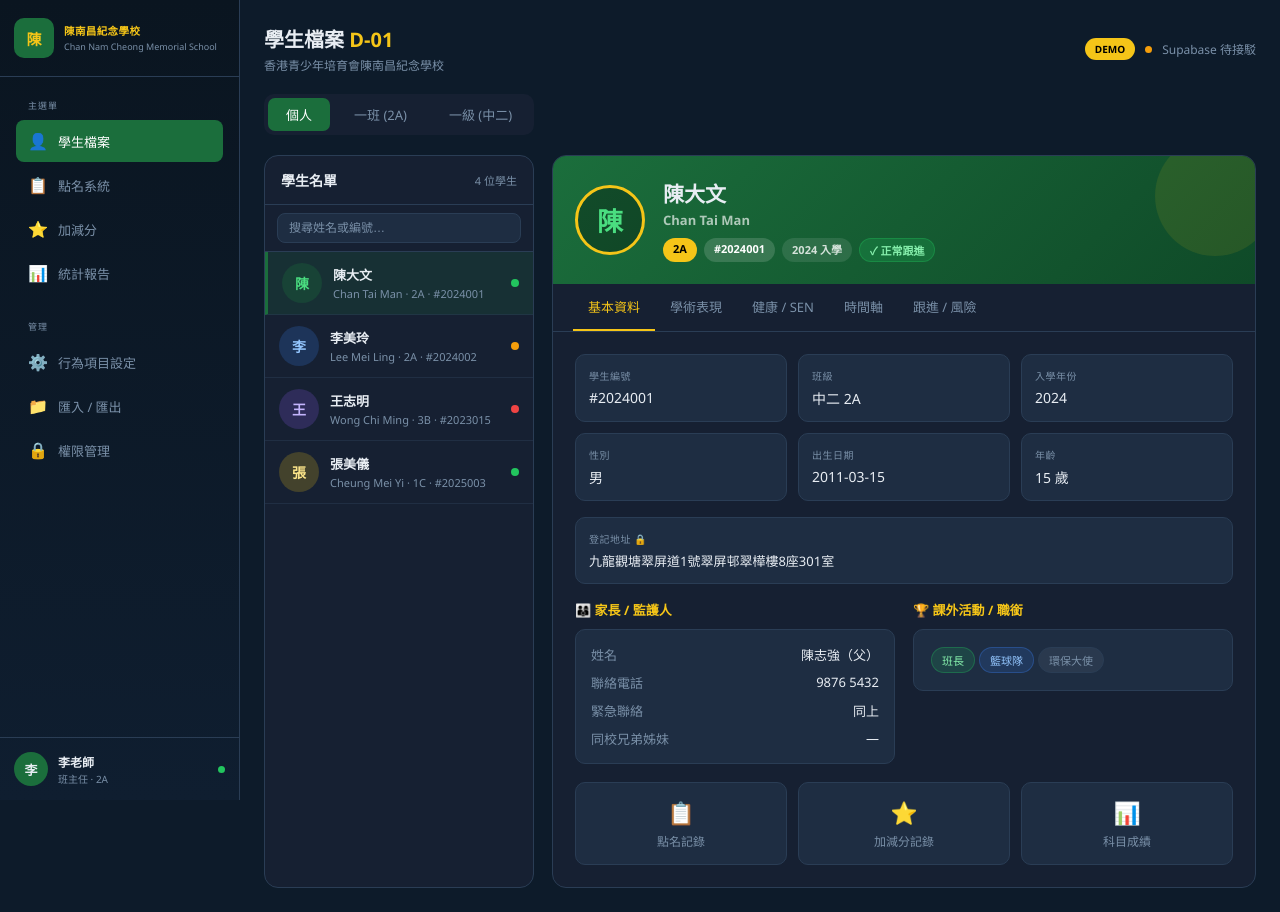
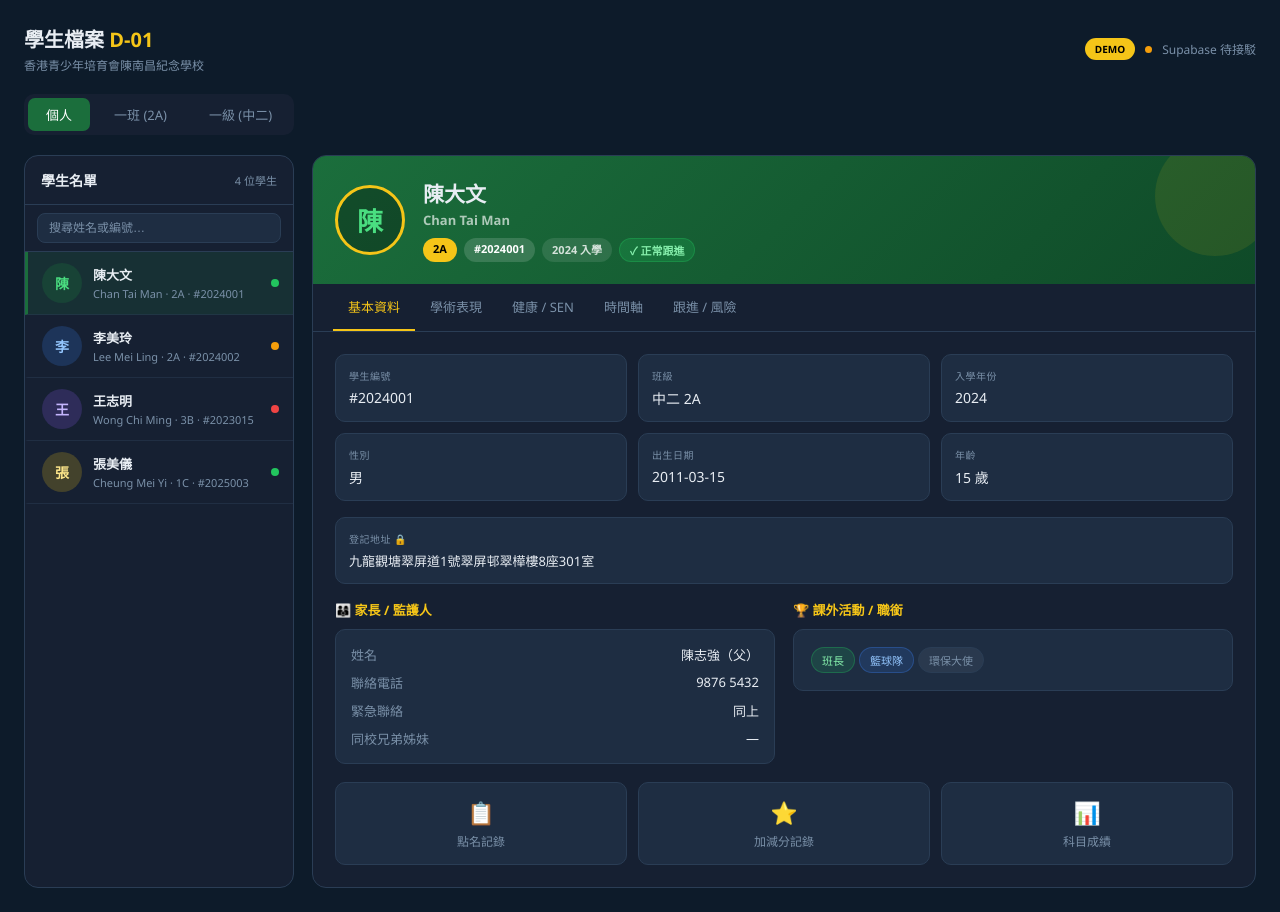
Before and after one commit to tabrisyuen-svg/HKJCC_IM_SYSTEM_DEMO, a plain HTML site: page Student/D_01_StudentProfile.html in a window 1280 px wide. Drawn offline with nearby package versions, Linux system fonts and the light colour scheme.

Commit message:
Update D_01_StudentProfile.html

```diff
--- a/Student/D_01_StudentProfile.html
+++ b/Student/D_01_StudentProfile.html
@@ -3,7 +3,7 @@
 <head>
 <meta charset="UTF-8">
 <meta name="viewport" content="width=device-width, initial-scale=1.0">
-<title>陳南昌紀念學校 · 教師系統</title>
+<title>學生檔案 · D-01</title>
 <script src="https://cdn.jsdelivr.net/npm/chart.js"></script>
 <style>
 *{margin:0;padding:0;box-sizing:border-box}
@@ -13,25 +13,10 @@
   --border:#2A3D55;--text:#E8EDF3;--muted:#7A90A8;
   --red:#EF4444;--blue:#3B82F6;--purple:#8B5CF6;
 }
-body{font-family:'Segoe UI','Microsoft JhengHei',sans-serif;background:var(--dark);color:var(--text);display:flex;min-height:100vh;}
+body{font-family:'Segoe UI','Microsoft JhengHei',sans-serif;background:var(--dark);color:var(--text);min-height:100vh;}
 
-/* Sidebar */
-.sidebar{width:240px;min-height:100vh;background:linear-gradient(180deg,#0A1520,#0F1E30);border-right:1px solid var(--border);display:flex;flex-direction:column;position:fixed;left:0;top:0;bottom:0;z-index:100;}
-.sidebar-logo{padding:18px 14px;border-bottom:1px solid var(--border);display:flex;align-items:center;gap:10px;}
-.logo-badge{width:40px;height:40px;background:var(--green);border-radius:10px;display:flex;align-items:center;justify-content:center;font-weight:900;color:var(--yellow);font-size:15px;flex-shrink:0;}
-.logo-text h2{font-size:10.5px;color:var(--yellow);font-weight:700;letter-spacing:.4px;}
-.logo-text p{font-size:9px;color:var(--muted);margin-top:2px;}
-.nav-section{padding:10px 8px;}
-.nav-label{font-size:9px;color:var(--muted);text-transform:uppercase;letter-spacing:1px;padding:4px 12px 8px;}
-.nav-item{display:flex;align-items:center;gap:10px;padding:10px 12px;border-radius:8px;cursor:pointer;font-size:13px;color:var(--muted);transition:all .2s;margin-bottom:2px;}
-.nav-item:hover{background:var(--card2);color:var(--text);}
-.nav-item.active{background:var(--green);color:#fff;}
-.nav-item.active .ni{color:var(--yellow);}
-.ni{font-size:16px;width:20px;text-align:center;}
-.sidebar-foot{padding:14px;border-top:1px solid var(--border);margin-top:auto;}
-
-/* Main */
-.main{margin-left:240px;flex:1;padding:24px;min-height:100vh;}
+/* ── MAIN ── */
+.main{padding:24px;min-height:100vh;}
 .topbar{display:flex;justify-content:space-between;align-items:center;margin-bottom:20px;}
 .topbar h1{font-size:20px;font-weight:700;}
 .topbar h1 span{color:var(--yellow);}
@@ -52,15 +37,15 @@ body{font-family:'Segoe UI','Microsoft JhengHei',sans-serif;background:var(--dar
 .sbox{padding:8px 12px;border-bottom:1px solid var(--border);}
 .sbox input{width:100%;background:var(--card2);border:1px solid var(--border);border-radius:8px;padding:7px 11px;color:var(--text);font-size:12px;outline:none;}
 .sbox input::placeholder{color:var(--muted);}
-.sitem{display:flex;align-items:center;gap:11px;padding:11px 14px;cursor:pointer;transition:background .15s;border-bottom:1px solid rgba(42,61,85,.5);}
+.sitem{display:flex;align-items:center;gap:11px;padding:11px 14px;cursor:pointer;transition:background .15s;border-bottom:1px solid rgba(42,61,85,.5);border-left:3px solid transparent;}
 .sitem:hover{background:var(--card2);}
-.sitem.active{background:rgba(27,110,60,.2);border-left:3px solid var(--green);}
+.sitem.active{background:rgba(27,110,60,.2);border-left-color:var(--green);}
 .av{width:40px;height:40px;border-radius:50%;display:flex;align-items:center;justify-content:center;font-weight:700;font-size:14px;flex-shrink:0;}
 .si h4{font-size:13px;font-weight:600;}
 .si p{font-size:11px;color:var(--muted);margin-top:2px;}
 .sdot{width:8px;height:8px;border-radius:50%;margin-left:auto;flex-shrink:0;}
 
-/* Profile */
+/* Profile panel */
 .ppanel{background:var(--card);border-radius:14px;border:1px solid var(--border);overflow:hidden;}
 .pphdr{background:linear-gradient(135deg,var(--green),#0F4A28);padding:22px;display:flex;align-items:center;gap:18px;position:relative;overflow:hidden;}
 .pphdr::before{content:'';position:absolute;right:-20px;top:-20px;width:120px;height:120px;border-radius:50%;background:rgba(245,197,24,.1);}
@@ -146,43 +131,6 @@ body{font-family:'Segoe UI','Microsoft JhengHei',sans-serif;background:var(--dar
 </head>
 <body>
 
-<!-- Sidebar -->
-<aside class="sidebar">
-  <div class="sidebar-logo">
-    <div class="logo-badge">陳</div>
-    <div class="logo-text">
-      <h2>陳南昌紀念學校</h2>
-      <p>Chan Nam Cheong Memorial School</p>
-    </div>
-  </div>
-  <nav style="flex:1;overflow-y:auto;padding:8px;">
-    <div class="nav-section">
-      <div class="nav-label">主選單</div>
-      <div class="nav-item active"><span class="ni">👤</span>學生檔案</div>
-      <div class="nav-item"><span class="ni">📋</span>點名系統</div>
-      <div class="nav-item"><span class="ni">⭐</span>加減分</div>
-      <div class="nav-item"><span class="ni">📊</span>統計報告</div>
-    </div>
-    <div class="nav-section">
-      <div class="nav-label">管理</div>
-      <div class="nav-item"><span class="ni">⚙️</span>行為項目設定</div>
-      <div class="nav-item"><span class="ni">📁</span>匯入 / 匯出</div>
-      <div class="nav-item"><span class="ni">🔒</span>權限管理</div>
-    </div>
-  </nav>
-  <div class="sidebar-foot">
-    <div style="display:flex;align-items:center;gap:10px;">
-      <div style="width:34px;height:34px;border-radius:50%;background:var(--green);display:flex;align-items:center;justify-content:center;font-size:13px;font-weight:700;">李</div>
-      <div>
-        <p style="font-size:12px;font-weight:600;">李老師</p>
-        <p style="font-size:10px;color:var(--muted);">班主任 · 2A</p>
-      </div>
-      <div style="margin-left:auto;width:7px;height:7px;border-radius:50%;background:#22C55E;"></div>
-    </div>
-  </div>
-</aside>
-
-<!-- Main -->
 <main class="main">
   <div class="topbar">
     <div>
@@ -425,7 +373,6 @@ let cur=0, chart=null;
 function showStudent(i){
   cur=i; const s=students[i];
   document.querySelectorAll('.sitem').forEach((el,j)=>el.classList.toggle('active',j===i));
-  // header
   const av=document.getElementById('ppav');
   av.textContent=s.nameChi[0]; av.style.color=s.avText;
   document.getElementById('ppname').textContent=s.nameChi;
@@ -433,7 +380,6 @@ function showStudent(i){
   const cls=s.cls.split(' ')[1];
   document.getElementById('ppbadges').innerHTML=
     `<span class="bdg bc">${cls}</span><span class="bdg bi">${s.id}</span><span class="bdg by">${s.year} 入學</span><span class="bdg ${s.badge.cls}">${s.badge.txt}</span>`;
-  // basic
   document.getElementById('i-id').textContent=s.id;
   document.getElementById('i-class').textContent=s.cls;
   document.getElementById('i-year').textContent=s.year;
@@ -446,20 +392,17 @@ function showStudent(i){
   document.getElementById('i-emg').textContent=s.emg;
   document.getElementById('i-sib').textContent=s.sib;
   document.getElementById('i-act').innerHTML=s.actList.map((a,j)=>`<span class="tag ${s.actCls[j]}">${a}</span>`).join('');
-  // health
   document.getElementById('healthCards').innerHTML=`
     <div class="hcard"><label>已知病歷</label>${s.health.cond.map(c=>`<span class="tag ${c==='—'?'tgr':'tr'}">${c}</span>`).join('')}</div>
     <div class="hcard"><label>藥物 / 過敏</label>${s.health.allergy.map(a=>`<span class="tag ${a==='—'?'tgr':'tr'}">${a}</span>`).join('')}</div>
     <div class="hcard"><label>SEN 特殊學習需要</label><span class="tag ${s.health.sen==='—'?'tgr':'tb'}">${s.health.sen}</span></div>
     <div class="hcard"><label>個別學習計劃 (IEP)</label><span class="tag ${s.health.iep==='否'?'tgr':'tg'}">${s.health.iep}</span></div>`;
-  // timeline
   document.getElementById('tlContent').innerHTML=s.timeline.map(t=>`
     <div class="tli">
       <div class="tldot" style="background:${t.color};"></div>
       <div class="tldate">${t.date}</div>
       <div class="tlcard"><h4 style="color:${t.color};">${t.title}</h4><p>${t.detail}</p></div>
     </div>`).join('');
-  // risk
   const rEl=document.getElementById('riskContent');
   rEl.innerHTML=s.riskFlags.length===0
     ?`<div class="ccard" style="font-size:13px;color:var(--muted);">✓ 目前無風險標記</div>`
@@ -470,7 +413,6 @@ function showStudent(i){
       <span>📄</span><span style="font-size:13px;">${d}</span>
       <span style="margin-left:auto;font-size:11px;color:var(--muted);cursor:pointer;">查看</span>
     </div>`).join('');
-  // strengths
   document.getElementById('swContent').innerHTML=`
     <div class="twocol">
       <div><div style="font-size:12px;color:#86EFAC;margin-bottom:8px;">✅ 優點</div>
@@ -478,7 +420,6 @@ function showStudent(i){
       <div><div style="font-size:12px;color:#FCA5A5;margin-bottom:8px;">⚠️ 需改善</div>
         ${s.weaknesses.map(t=>`<div class="tag tr" style="display:block;margin-bottom:6px;">${t}</div>`).join('')}</div>
     </div>`;
-  // subject bars
   document.getElementById('subjectList').innerHTML=s.scores.map((sc,j)=>`
     <div class="srow">
       <div class="sname">${subNames[j]}</div>
```
